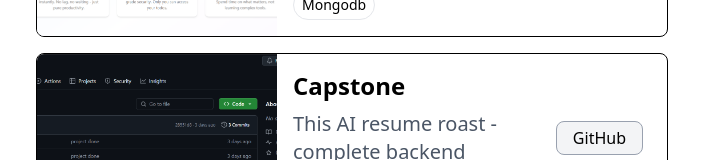
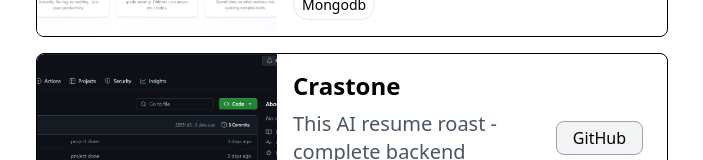
Before and after one commit to abhinayjangde/portfolio, a Next.js app: page / in a window 1280 px wide. Shown: the part 994-1154 px from the top of the page, without its empty margins (288-991 px from the left). Built offline with nearby package versions, Linux system fonts and the light colour scheme.

Commit message:
named changed

```diff
--- a/app/page.tsx
+++ b/app/page.tsx
@@ -29,11 +29,11 @@
     },
     {
         id: 3,
-        title: "Capstone",
+        title: "Crastone",
         description: "This AI resume roast - complete backend build with FastAPI and OpenAI API",
         techstack: ["FastAPI", "Mongodb", "Docker", "Valkey"],
         thumbnailUrl: imgCapstone,
-        githubUrl: "https://github.com/abhinayjangde/capstone",
+        githubUrl: "https://github.com/abhinayjangde/crastone",
         liveLink: "/",
     },
 ];
--- a/app/projects/page.tsx
+++ b/app/projects/page.tsx
@@ -26,12 +26,12 @@
     },
     {
         id: 3,
-        title: "Capstone",
+        title: "Crastone",
         description:
             "This AI resume roast - complete backend build with FastAPI and OpenAI API",
         techstack: ["FastAPI", "Mongodb", "Docker", "Valkey"],
         thumbnailUrl: imgCapstone,
-        githubUrl: "https://github.com/abhinayjangde/capstone",
+        githubUrl: "https://github.com/abhinayjangde/crastone",
         liveLink: "/",
     },
 ];
```
